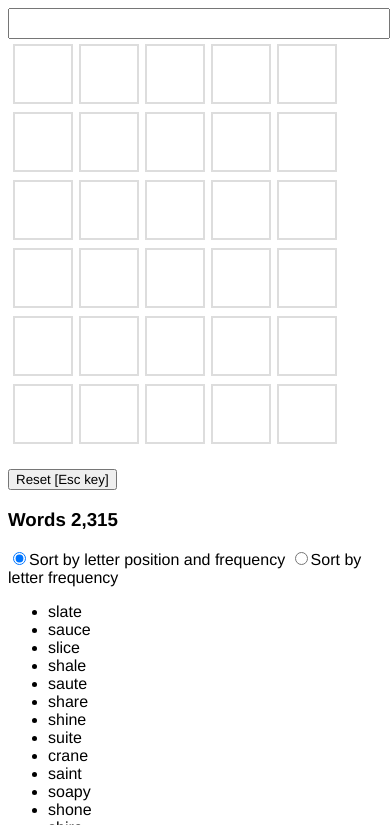
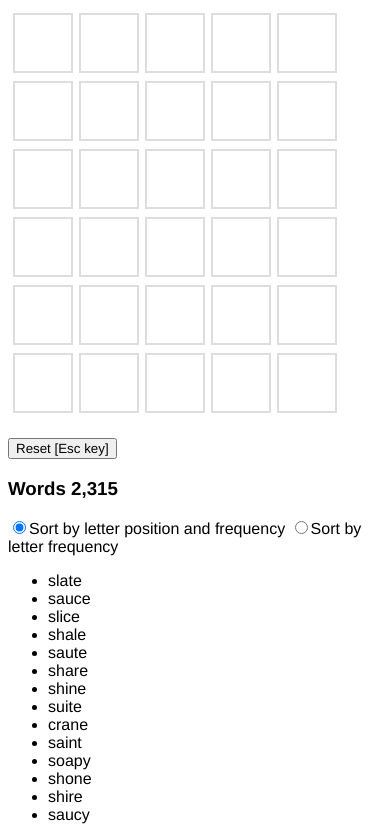
Before and after one commit to blowhacker/wordlesolver, a Flask app: page / in a window 390 px wide. Shown: the top 825 px of the page. Run offline with Flask 2, Linux system fonts and the light colour scheme.

Commit message:
undoing iphone keyboard show

```diff
--- a/code/templates/grid.html
+++ b/code/templates/grid.html
@@ -51,18 +51,9 @@
     button.reset {
         margin-top: 20px;
     }
-
-    #dummy_input {
-        width: 100%;
-        height: 25px;
-        /* border: 0; */
-    }
 </style>
 
 <body>
-    <div>
-        <input id="dummy_input" />
-    </div>
     <div id="main"></div>
 
     <button class="reset" onclick="reset()">Reset [Esc key]</button>
@@ -267,11 +258,6 @@
     }
 
     setInterval(getWords, 100)
-        // setInterval(() => {
-        //     // ele.style.visibility = none
-        //     let ele = document.getElementById('dummy_input')
-        //     ele.focus()
-        // }, 10)
 
     function reset() {
         window.location.href = window.location.href;
```
